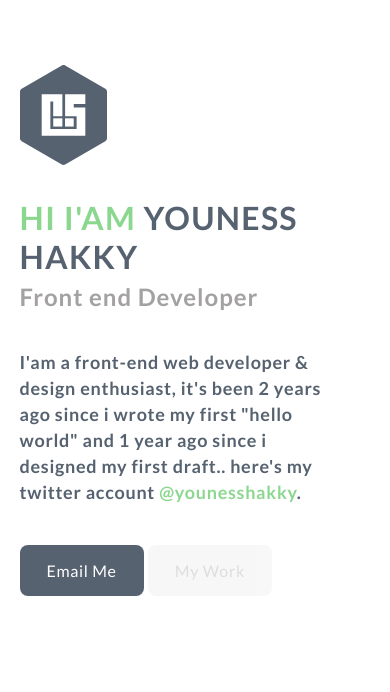
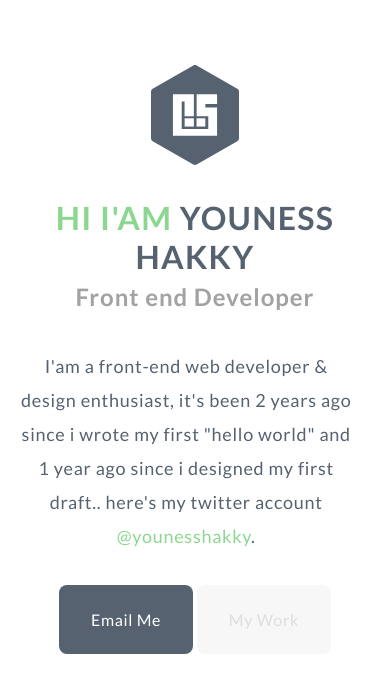
Before and after one commit to younesshakky/home, a plain HTML site: page index.html in a window 390 px wide. Drawn offline with Linux system fonts and the light colour scheme.

Commit message:
fixing mobile issues

```diff
--- a/index.html
+++ b/index.html
@@ -11,19 +11,18 @@
 
 	<main id="home">
 		<div class="container">
-			<img src="logo.svg" alt="logo" class="logo">
-			<h1 class=""><span>Hi i'am </span>youness hakky</h1>
+			<img src="logo.svg" height="100" alt="logo" class="logo">
+			<h1><span>Hi i'am </span>youness hakky</h1>
 			<h2>Front end Developer</h2>
 			<br>
 			<br>
 			<p>
 				I'am a front-end web developer &amp; design enthusiast, it's been 2 years ago since i wrote my first "hello world" and 1 year ago since i designed my first draft.. here's my twitter account
 				 <a href="https://twitter.com/younesshakky" title="My twitter account" target="_blank" class="tw-acc">@younesshakky</a>.
-
+			</p>
 			<br>
 			<br>
 			<br>
-
 			<a href="mailto:https://youness.hakky@gmail.com" class="button btn-black">Email me</a>
 			<a href="#" title="coming very soon" class="button disabled">My Work</a>
 		</div>
--- a/style.css
+++ b/style.css
@@ -45,29 +45,23 @@ h2{
 
 p{
 	width:700px;
-	max-width: 90%;
-	line-height: 26px;
+	max-width: 95%;
+	line-height: 32px;
 	font-size: 18px;
 	font-weight: 600;
 	color: #566270;
 }
 
 .button{
-	padding: 16px 27px;
+	padding: 15px 27px;
 	font-size: 16px;
-	font-weight: 500;
 	text-transform: capitalize;
 	background: lightgray;
 	color: #333;
 	border-radius: 8px;
 	transition: all .3s ease;
-	display: inline;
 
 	/*margin-right: 8px;*/
-}
-
-.button:active{
-	transform: translateY(2px);
 }
 
 .button.btn-black{
@@ -97,3 +91,16 @@ p{
 .tw-acc{
 	color: #8CD790;
 }
+
+
+@media only screen and (max-width: 470px) {
+	body{
+		text-align: center;
+
+	}
+	p{
+		line-height: 34px;
+		font-weight: 500;
+	}
+	.button{padding: 25px 32px}
+}
```
